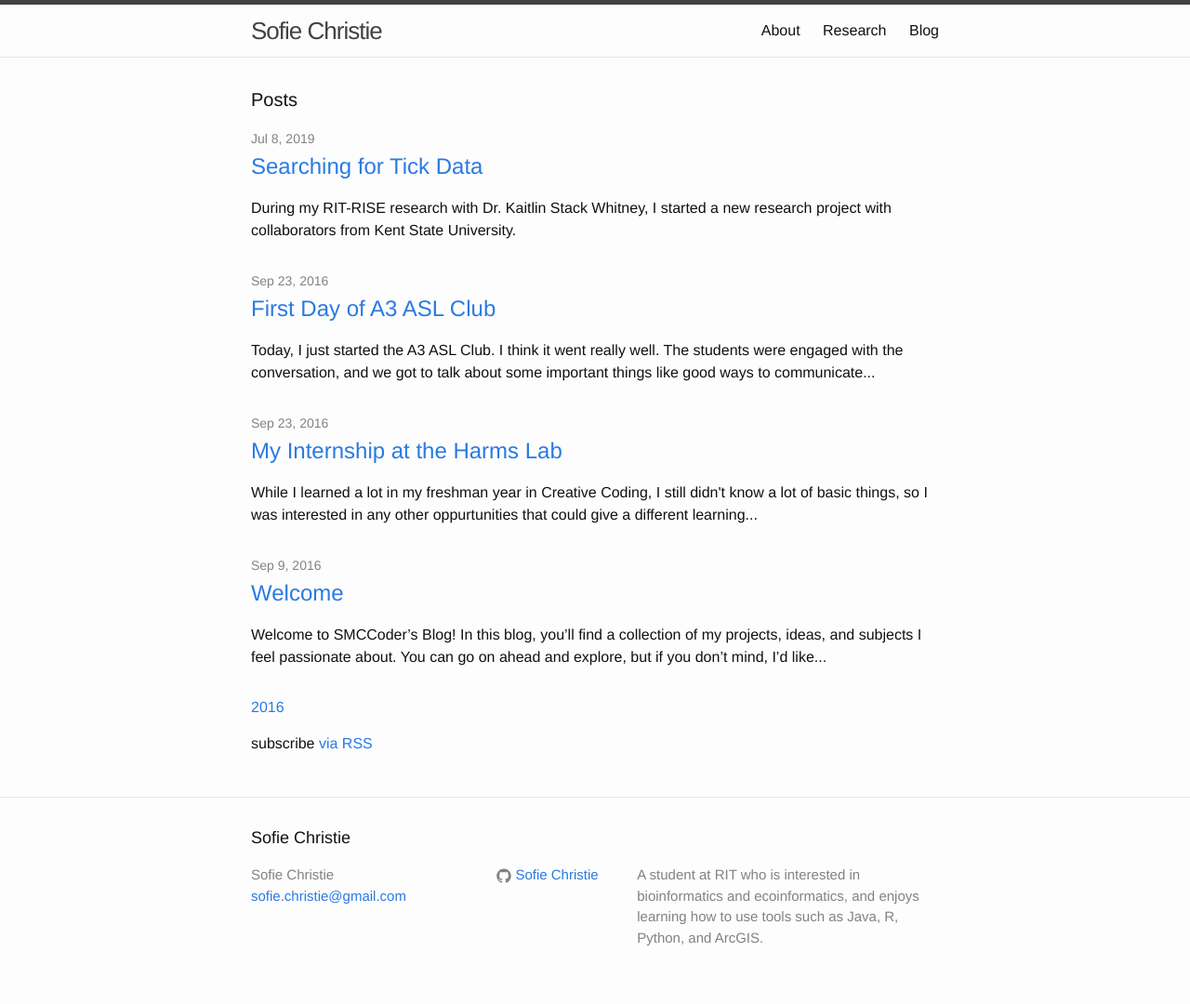
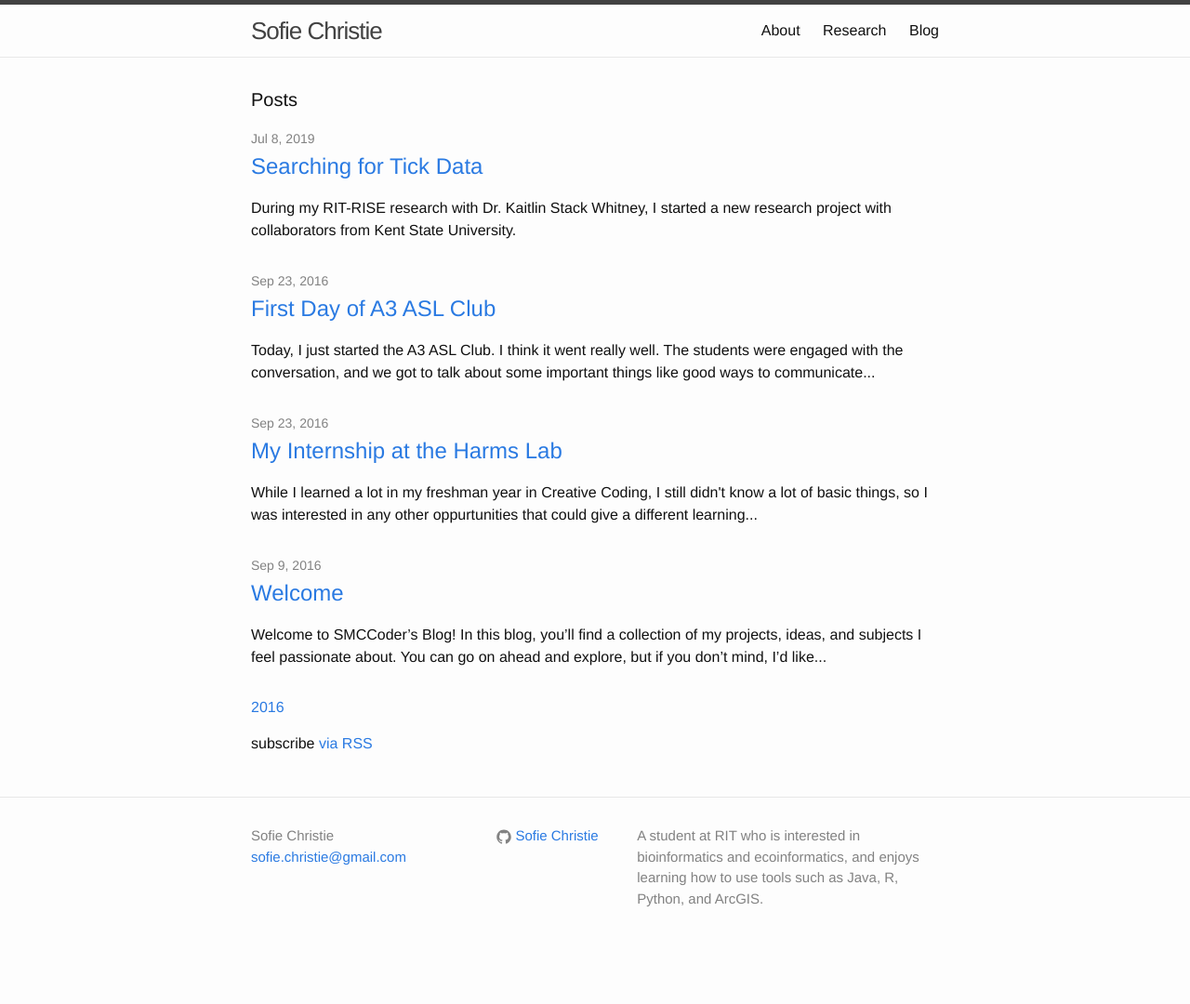
Before and after one commit to SMCCoder/SMCCoder.github.io, a Jekyll site: the page built from index.html, in a window 1280 px wide. Shown: the whole page at 93% size. Built offline with Jekyll 4.4.1, drawn with Linux system fonts in a browser that asks for light colours; after the commit the page ends 1038 px from its top, so only the background shows below that.

Commit message:
fixing path to blog

```diff
--- a/_includes/footer.html
+++ b/_includes/footer.html
@@ -1,8 +1,6 @@
 <footer class="site-footer">
 
   <div class="wrapper">
-
-    <h2 class="footer-heading">{{ site.title }}</h2>
 
     <div class="footer-col-wrapper">
       <div class="footer-col  footer-col-1">
--- a/_includes/header.html
+++ b/_includes/header.html
@@ -19,7 +19,7 @@
           <a class="page-link" href="{{ page.url | prepend: site.baseurl }}">{{ page.title }}</a>
           {% endif %}
         {% endfor %}
-        <a class="page-link" href="index.html">Blog</a>
+        <a class="page-link" href="{{ site.baseurl }}/">Blog</a>
       </div>
     </nav>
 
```
